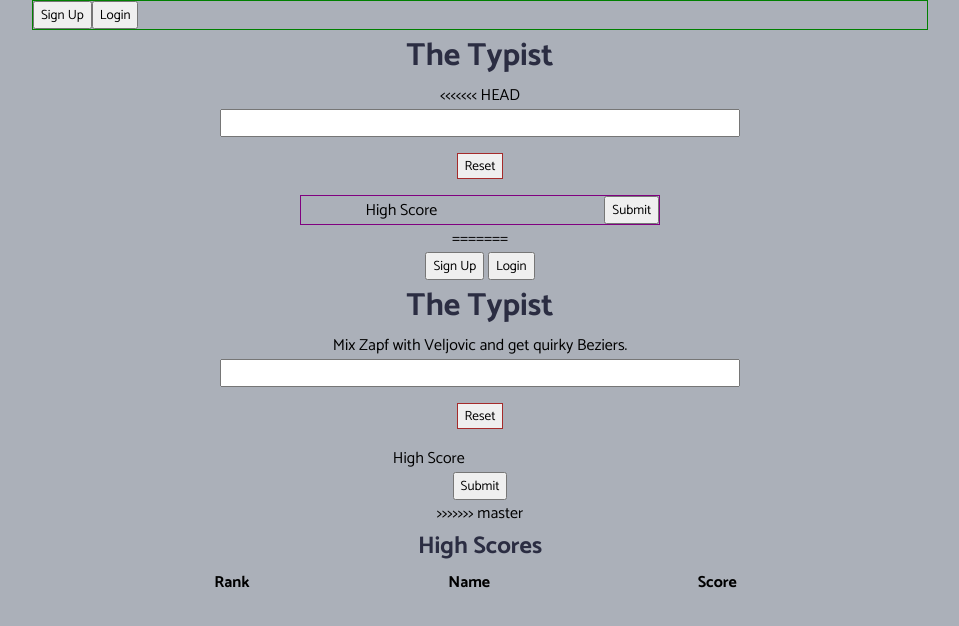
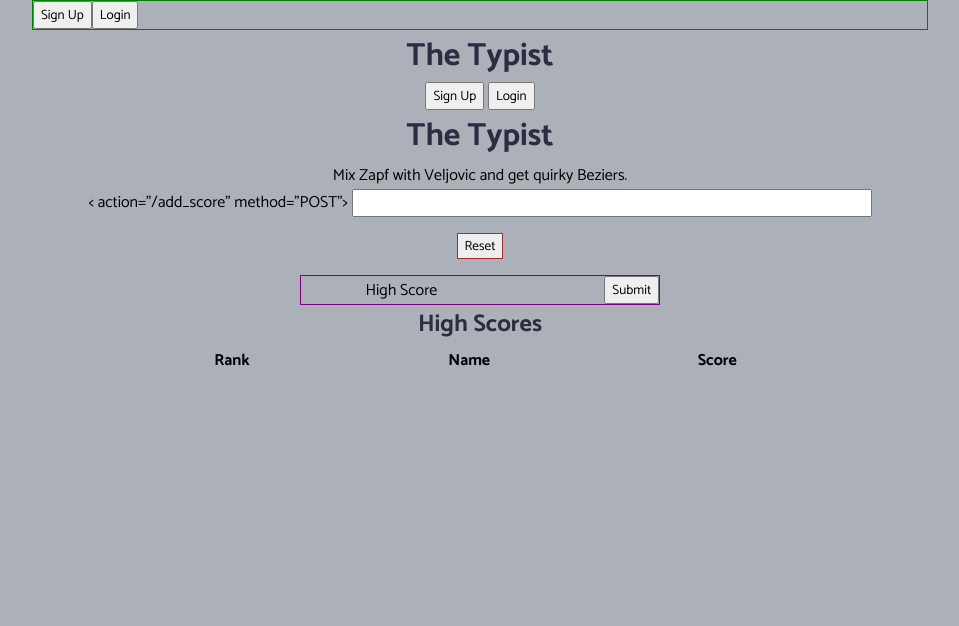
Before and after one commit to EmilyScripts/JEAH-game, a website: page public/index.html in a window 1280 px wide. Shown: the whole page, without its empty margins (160-1119 px from the left). Drawn offline with Linux system fonts and the light colour scheme; files that its build step writes are made by us from their sources; no server answers; files whose address does not match are found by name.

Commit message:
saved filed!

```diff
--- a/public/index.html
+++ b/public/index.html
@@ -66,17 +66,6 @@
     <h3 id="hello-user"></h3>
     <h1>The Typist</h1>
 
-<<<<<<< HEAD
-    <form action="/add_score" method="POST">
-        <input type="text" name="user_input" id="alphabet" autocomplete="off" required>
-        <button id="reset">Reset</button>
-        <div id="score-submit">
-            <div class="result">High Score</div>
-            <input type="text" name="score" id="scoreHidden" class="hidden">
-            <button id="submit-button">Submit</button>
-        </div>
-    </form>
-=======
   <nav>
     <button id="nav-signup-button">Sign Up</button>
     <button id="nav-login-button">Login</button>
@@ -84,14 +73,15 @@
   <h3 id="hello-user"></h3>
   <h1>The Typist</h1>
   <div id="random-string"></div>
-  <form action="/add_score" method="POST">
+  < action="/add_score" method="POST">
     <input type="text" name="user_input" id="alphabet" autocomplete="off" required>
     <button id="reset">Reset</button>
-    <div class="result">High Score</div>
-    <input type="text" name="score" id="scoreHidden" class="hidden">
-    <button>Submit</button>
+    <div id="score-submit">
+        <div class="result">High Score</div>
+        <input type="text" name="score" id="scoreHidden" class="hidden">
+        <button>Submit</button>
+    </div>
   </form>
->>>>>>> master
 
     <div class="scores">
         <h2>High Scores</h2>
```
